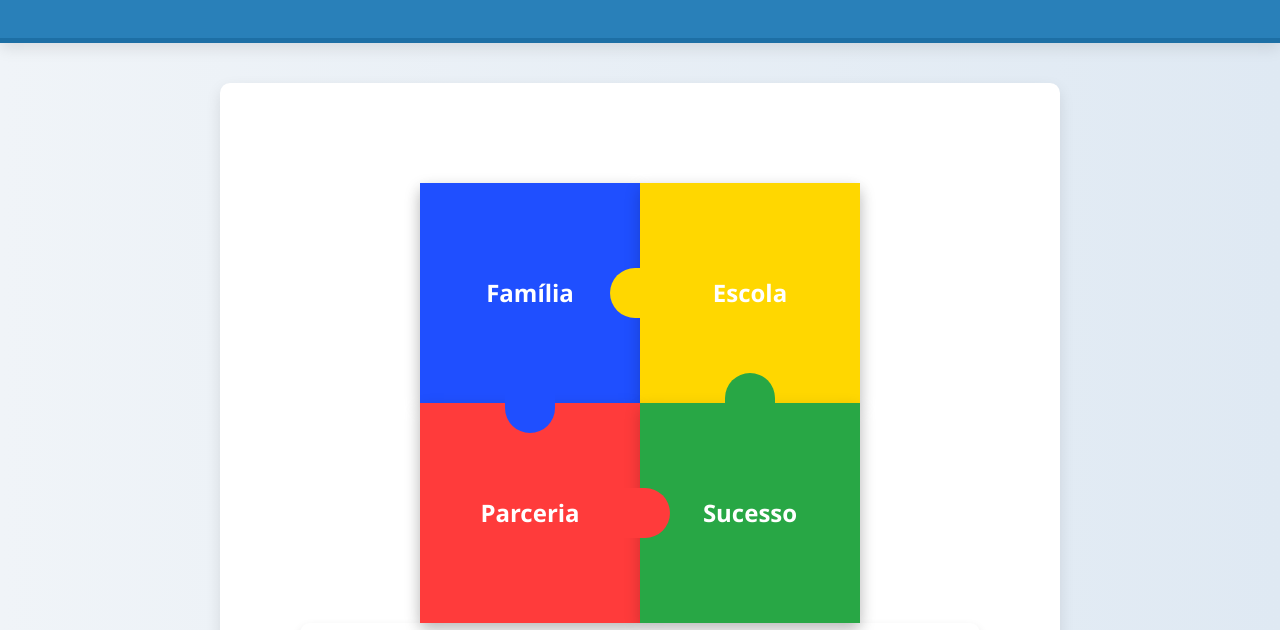
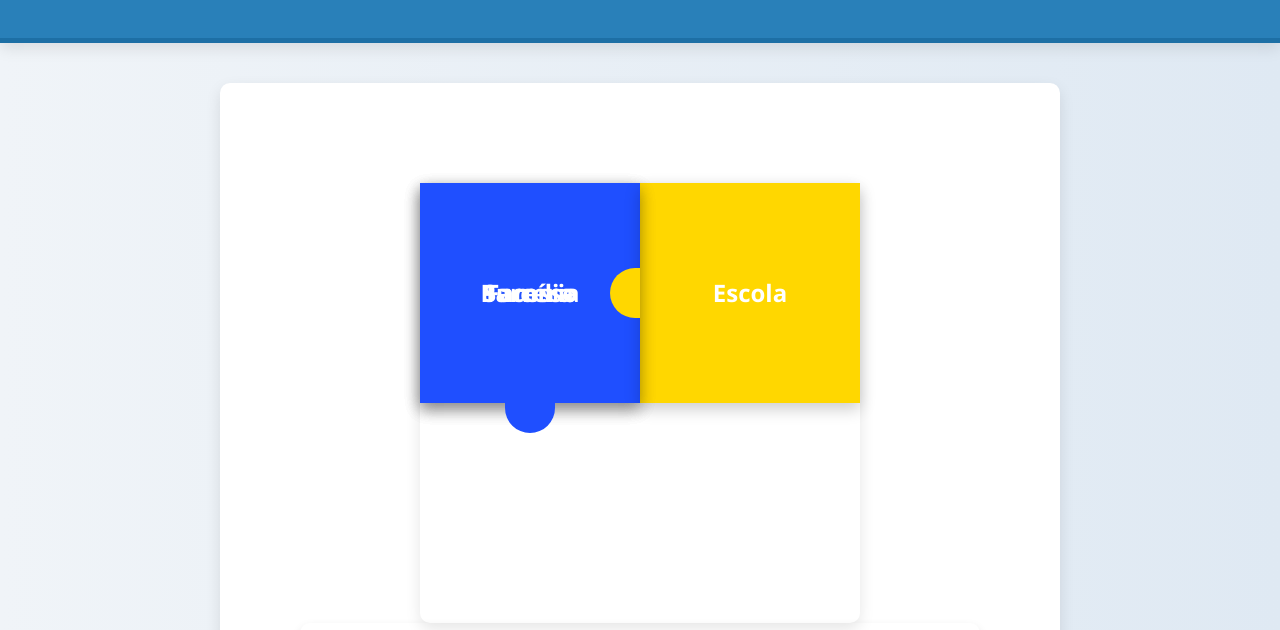
Before and after one commit to Lucas-dirbal/Bem-vindos, a plain HTML site: page index.html in a window 1280 px wide. Shown: the part 170-800 px from the top of the page. Drawn offline with Linux system fonts and the light colour scheme.

Commit message:
Update style.css

```diff
--- a/style.css
+++ b/style.css
@@ -44,7 +44,6 @@ main {
     margin-top: -60px; /* Ajuste o valor aqui se necessário */
 }
 
-
 /* Footer */
 footer {
     background-color: #f1f1f1;
@@ -78,7 +77,7 @@ footer {
     font-size: 1.5rem;
     color: white;
     box-shadow: 0 6px 15px rgba(0, 0, 0, 0.2);
-    opacity: 0;
+    opacity: 1; /* Ajuste a opacidade para 1 para garantir que as peças sejam visíveis */
     transition: opacity 0.5s ease-in-out;
 }
 
@@ -94,13 +93,13 @@ footer {
     left: 220px;
 }
 
-.parceria {
+.alunos {
     background-color: #ff3b3b;
     top: 220px;
     left: 0;
 }
 
-.sucesso {
+.professores {
     background-color: #28a745;
     top: 220px;
     left: 220px;
@@ -109,8 +108,8 @@ footer {
 /* Ajuste das bordas para encaixe perfeito */
 .familia::before,
 .escola::before,
-.parceria::before,
-.sucesso::before {
+.alunos::before,
+.professores::before {
     content: '';
     position: absolute;
     width: 50px;
@@ -139,7 +138,7 @@ footer {
     border-radius: 50% 0 0 50%;
 }
 
-.parceria::before {
+.alunos::before {
     top: 50%;
     right: -30px;
     transform: translateY(-50%);
@@ -150,7 +149,7 @@ footer {
     z-index: 1;
 }
 
-.sucesso::before {
+.professores::before {
     top: -30px;
     left: 50%;
     transform: translateX(-50%);
```
